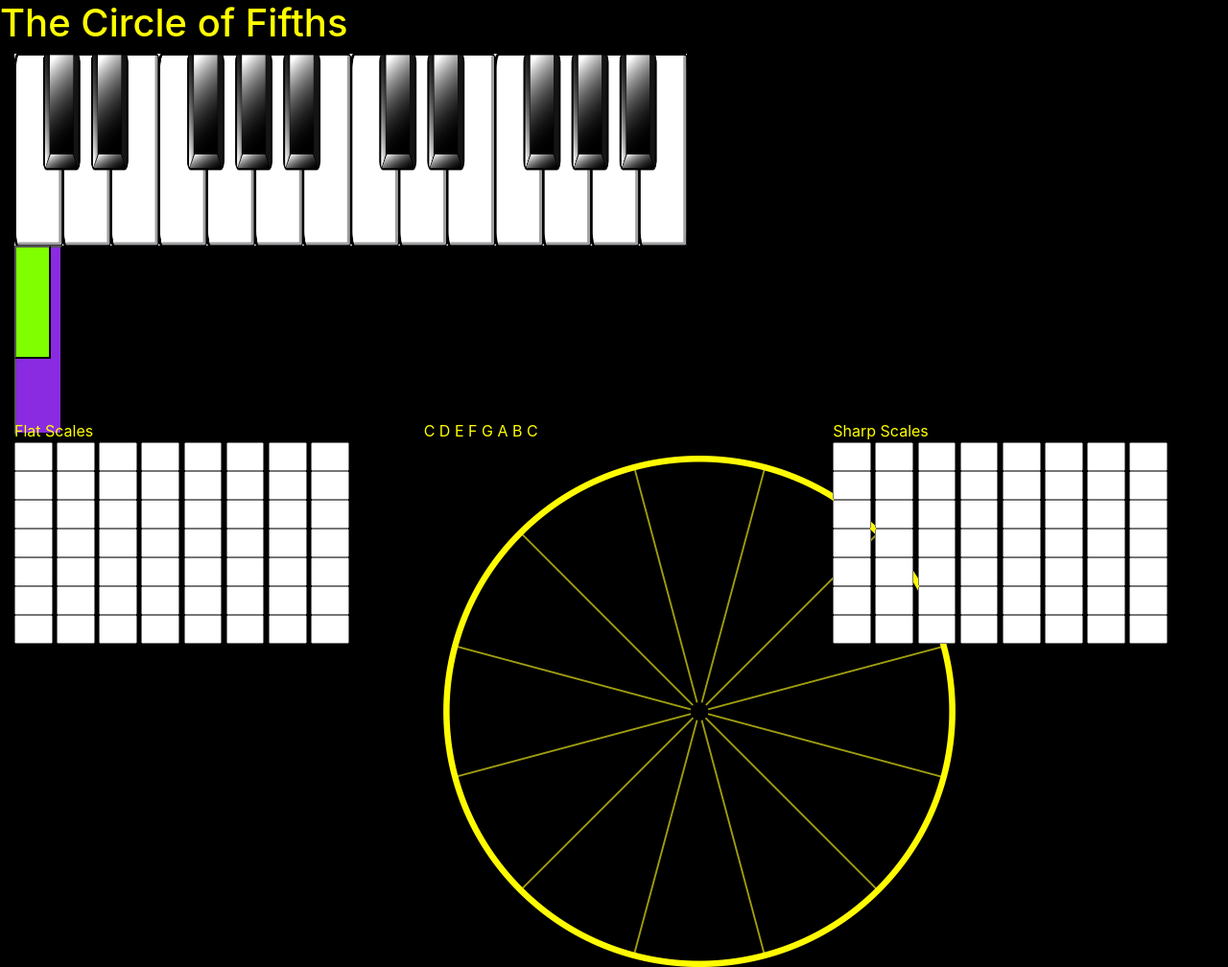
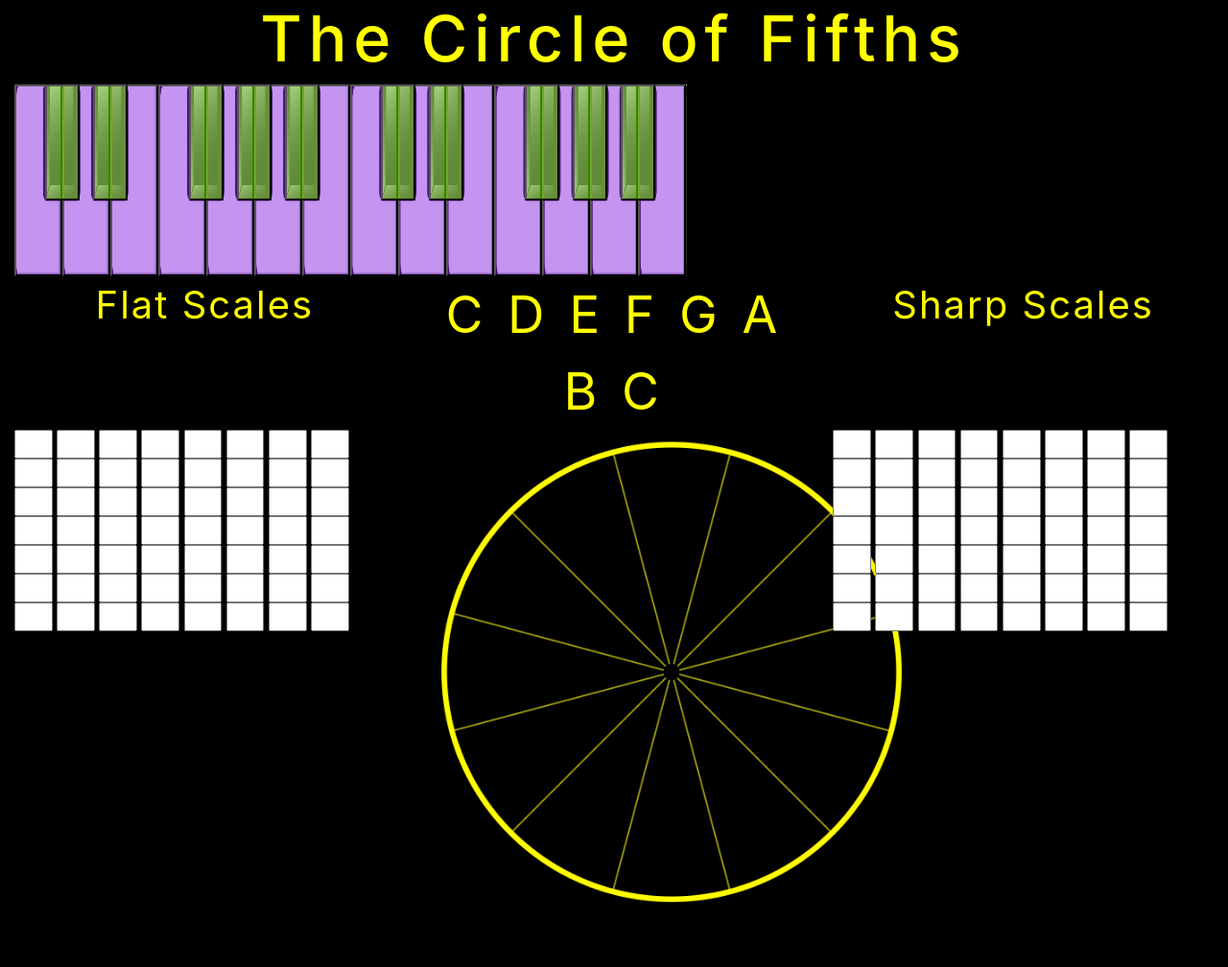
Before and after one commit to bhenryh/circleOfFifths, a plain HTML site: page index.html in a window 1280 px wide. Shown: the top 1008 px of the page at 96% size. Drawn offline with nearby package versions, Linux system fonts and the light colour scheme.

Commit message:
Allinged buttons to keyboard image. Assigned buttons to alert correct note names. Centered and resized text.

```diff
--- a/index.html
+++ b/index.html
@@ -17,9 +17,10 @@
     <h1>The Circle of Fifths</h1>
     <div class="container-fluid">
         <div class="row">
-            <div class="col-12">
+            <div class="col-12 keyboardCol">
                 <img src="./assets/keyboardImage2.png" alt="" id="keyboardImage">
                 <div class="keyboardContainer">
+                    <div class="whiteKeys">
                         <button class="pianoKeys white" id="one"></button>
                         <button class="pianoKeys white" id="two"></button>
                         <button class="pianoKeys white" id="three"></button>
@@ -34,6 +35,8 @@
                         <button class="pianoKeys white" id="twelve"></button>
                         <button class="pianoKeys white" id="thirteen"></button>
                         <button class="pianoKeys white" id="fourteen"></button>
+                    </div>
+                    <div class="blackKeys">
                         <button class="pianoKeys black" id="fifteen"></button>
                         <button class="pianoKeys black" id="sixteen"></button>
                         <button class="pianoKeys black" id="seventeen"></button>
@@ -45,12 +48,15 @@
                         <button class="pianoKeys black" id="twentyThree"></button>
                         <button class="pianoKeys black" id="twentyFour"></button>
                     </div>
+
+
+                </div>
             </div>
         </div>
         <div class="row">
-            <div class="col-4">Flat Scales</div>
-            <div class="col-4">C D E F G A B C</div>
-            <div class="col-4">Sharp Scales</div>
+            <div class="col-4 fsTitle">Flat Scales</div>
+            <div class="col-4 keyOC">C D E F G A B C </div>
+            <div class="col-4 ssTitle">Sharp Scales</div>
         </div>
         <div class="row">
             <div class="col-4">
--- a/script.js
+++ b/script.js
@@ -1,3 +1,72 @@
+document.querySelector("#one").addEventListener("click", () => {
+    alert("C")
+});
 document.querySelector("#two").addEventListener("click", () => {
-    console.log("C#")
+    alert("D")
 });
+document.querySelector("#three").addEventListener("click", () => {
+    alert("E")
+});
+document.querySelector("#four").addEventListener("click", () => {
+    alert("F")
+});
+document.querySelector("#five").addEventListener("click", () => {
+    alert("G")
+});
+document.querySelector("#six").addEventListener("click", () => {
+    alert("A")
+});
+document.querySelector("#seven").addEventListener("click", () => {
+    alert("B")
+});
+document.querySelector("#eight").addEventListener("click", () => {
+    alert("C")
+});
+document.querySelector("#nine").addEventListener("click", () => {
+    alert("D")
+});
+document.querySelector("#ten").addEventListener("click", () => {
+    alert("E")
+});
+document.querySelector("#eleven").addEventListener("click", () => {
+    alert("F")
+});
+document.querySelector("#twelve").addEventListener("click", () => {
+    alert("G")
+});
+document.querySelector("#thirteen").addEventListener("click", () => {
+    alert("A")
+});
+document.querySelector("#fourteen").addEventListener("click", () => {
+    alert("B")
+});
+document.querySelector("#fifteen").addEventListener("click", () => {
+    alert("C#/Db")
+});
+document.querySelector("#sixteen").addEventListener("click", () => {
+    alert("D#/Eb")
+});
+document.querySelector("#seventeen").addEventListener("click", () => {
+    alert("F#/Gb")
+});
+document.querySelector("#eighteen").addEventListener("click", () => {
+    alert("G#/Ab")
+});
+document.querySelector("#nineteen").addEventListener("click", () => {
+    alert("A#/Bb")
+});
+document.querySelector("#twenty").addEventListener("click", () => {
+    alert("C#/Db")
+});
+document.querySelector("#twentyOne").addEventListener("click", () => {
+    alert("D#/Eb")
+});
+document.querySelector("#twentyTwo").addEventListener("click", () => {
+    alert("F#/Gb")
+});
+document.querySelector("#twentyThree").addEventListener("click", () => {
+    alert("G#/Ab")
+});
+document.querySelector("#twentyFour").addEventListener("click", () => {
+    alert("A#/Bb")
+});
--- a/style.css
+++ b/style.css
@@ -3,71 +3,123 @@ body {
     color: yellow;
 }
 
+h1 {
+    text-align: center;
+    font-size: 50pt;
+    letter-spacing: 5pt;
+    /* text-decoration: underline; */
+}
+
+.keyOC {
+    text-align: center;
+    font-size: 40pt;
+    letter-spacing: 4pt;
+}
+
+.fsTitle {
+    text-align: center;
+    font-size: 30pt;
+    letter-spacing: 1.5pt;
+}
+
+.ssTitle {
+    text-align: center;
+    font-size: 30pt;
+    letter-spacing: 1.5pt;
+}
+
 .flatScales input[type=text] {
     width: 10%;
 }
+
 .sharpScales input[type=text] {
     width: 10%;
 }
+
 #keyboardImage {
     height: 200px;
     margin: 0 auto;
+    /* border: 5px solid yellow; */
 }
+
 #circleImage {
-    height: 50%;
-    margin: 0 auto;
+    display: block;
+    margin-left: auto;
+    margin-right: auto;
+    height: 45%;
+    /* margin: 0 auto; */
 }
 
 .pianoKeys {
+    top: 0;
+}
+
+.whiteKeys {
+    width: 100%;
+    display: flex;
+    flex-direction: row;
     position: absolute;
     top: 0;
 }
 
-.keyboardContainer {
-    width: 631px;
-    height: 181px;
-    position: relative;
-    /* display: flex;
-    flex-direction: row; */
+.blackKeys {
+    width: 100%;
+    position: absolute;
+    top: 0;
 }
 
-/* #one { order: 1; };
-#two { order: 2; };
-#three { order: 3; };
-#four { order: 4; };
-#five { order: 5; };
-#six { order: 6; };
-#seven { order: 7; };
-#eight { order: 8; };
-#nine { order: 9; };
-#ten { order: 10; };
-#eleven { order: 11; };
-#twelve { order: 12; };
-#thirteen { order: 13; };
-#fourteen { order: 14; }; */
-/* #fifteen { order: 15; };
-#sixteen { order: 16; };
-#seventeen { order: 17; };
-#eighteen { order: 18; };
-#nineteen { order: 19; };
-#twenty { order: 20; };
-#twentyOne { order: 21; };
-#twentyTwo { order: 22; };
-#twentyThree { order: 23; };
-#twentyFour { order: 24; }; */
+.keyboardCol {
+    position: relative;
+}
 
-/* #keyboardImage {
-    border: 5px solid yellow;
-} */
+.keyboardContainer {
+    width: 700px;
+    height: 200px;
+    position: absolute;
+    top: 0;
+}
 
 .white {
-    width: 50px;
-    height: 197px;
-    background-color: blueviolet;
+    width: 51px;
+    height: 200px;
+    background-color: rgba(138, 43, 226, .5);
 }
 
 .black {
-    width: 38px;
-    height: 118px;
-    background-color: chartreuse;
+    width: 36px;
+    height: 121px;
+    background-color: rgba(127, 255, 0, .5);
+    position: absolute;
+    top: 0
 }
+
+#fifteen {
+    left: 32px
+}
+#sixteen {
+    left: 82px
+}
+#seventeen {
+    left: 182px
+}
+#eighteen {
+    left: 232px
+}
+#nineteen {
+    left: 282px
+}
+#twenty {
+    left: 382px
+}
+#twentyOne {
+    left: 432px
+}
+#twentyTwo {
+    left: 532px
+}
+#twentyThree {
+    left: 582px
+}
+#twentyFour {
+    left: 632px
+}
```
Lines whose indentation alone changed are shown as unchanged.
